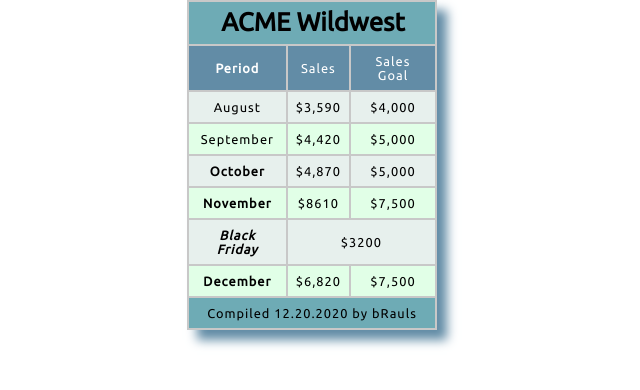
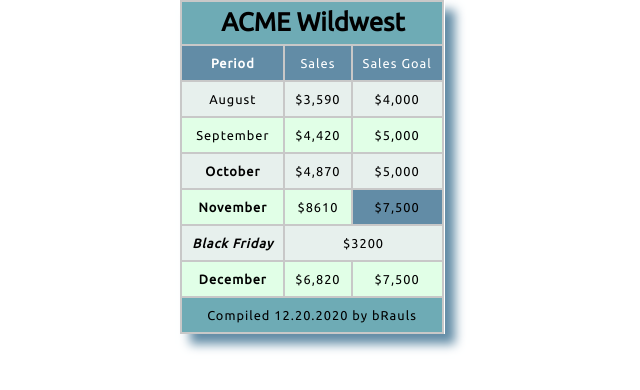
Before and after one commit to ajorgensen5/ajorgensen5.github.io, a PHP site: page /assignments/lesson-8/tablebuild.html in a window 1280 px wide. Shown: the top 390 px of the page, without its empty margins (328-968 px from the left). Run offline with PHP 8.4, Linux system fonts and the light colour scheme.

Commit message:
black friday fixed

```diff
--- a/assignments/lesson-8/minimal-table.css
+++ b/assignments/lesson-8/minimal-table.css
@@ -12,7 +12,8 @@
 
 body {
     box-shadow: 10px 10px 10px #628ca6;
-    max-width: 250px;
+    max-width: 265px;
+
 }
 
 main {
@@ -21,7 +22,7 @@
 
 table {
     border-collapse: collapse;
-    max-width: 300px;
+
 
 }
 
@@ -46,7 +47,7 @@
 td {
 
     margin: 0;
-    padding: 8px;
+    padding: 10px;
     font-size: 0.8rem;
     letter-spacing: 1px;
     text-align: center;
@@ -77,38 +78,25 @@
     background-color: #e7f0ed;
 }
 
-/*
+.bf {
+    padding 5px;
+}
   .ngoal {
       background-color: #628ca6;
   }
-*/
+
 
 tfoot {
     background-color: #6EABB5;
     font-size: 12px;
 }
 
-/*html
-  font-family: sans-serif;
 
-}
 
-table {
+/*
 
-  border: 2px solid rgb(200,200,200);
-  letter-spacing: 1px;
-  font-size: 0.8rem;
-box-shadow: 1px 1px 1px #999;
-    background-color: darkturquoise;
 
-}
 
-td, th {
-    column-span: 2;
-  border: 1px solid rgb(190,190,190);
-  padding: 10px 20px;
-
-}
 
 th {
   background-color: rgb(235,235,235);
@@ -132,3 +120,5 @@
   padding: 10px;
 }
 */
+*/
+*/
--- a/assignments/lesson-8/tablebuild.html
+++ b/assignments/lesson-8/tablebuild.html
@@ -15,13 +15,13 @@
             <caption colspan="3"><strong>ACME Wildwest</strong></caption>
             <tbody>
                 <thead>
-                  <tr class="period">
-                    <td><strong>Period</strong></td>
-                    <td>Sales</td>
-                    <td>Sales Goal</td>
+                    <tr class="period">
+                        <td><strong>Period</strong></td>
+                        <td>Sales</td>
+                        <td>Sales Goal</td>
 
 
-                </tr>
+                    </tr>
                 </thead>
 
 
@@ -52,7 +52,7 @@
 
 
                 <tr class="even">
-                    <th><em>Black Friday</em></th>
+                    <th class=bf><em>Black Friday</em></th>
 
                     <td colspan="3">$3200</td>
                 </tr>
```
